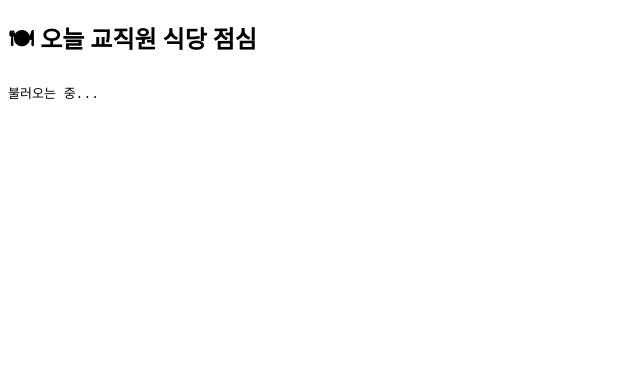
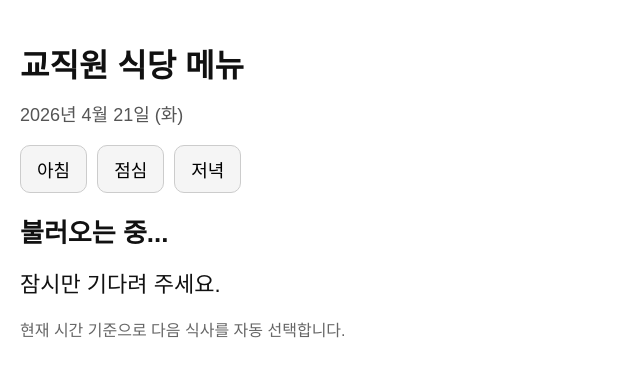
Before and after one commit to swlsw147-ship-it/Meal, a plain HTML site: page index.html in a window 1280 px wide. Shown: the whole page, without its empty margins (0-640 px from the left). Drawn offline with Linux system fonts and the light colour scheme; no server answers.

Commit message:
Update index.html

```diff
--- a/index.html
+++ b/index.html
@@ -1,39 +1,156 @@
 <!DOCTYPE html>
-<html>
+<html lang="ko">
 <head>
   <meta charset="utf-8">
+  <meta name="viewport" content="width=device-width, initial-scale=1">
   <title>교직원 식당 메뉴</title>
+  <style>
+    body {
+      font-family: Arial, sans-serif;
+      margin: 0;
+      padding: 20px;
+      font-size: 20px;
+      line-height: 1.6;
+      background: #ffffff;
+      color: #111;
+    }
+    h1 {
+      font-size: 32px;
+      margin-bottom: 8px;
+    }
+    .date {
+      font-size: 18px;
+      color: #555;
+      margin-bottom: 16px;
+    }
+    .buttons {
+      display: flex;
+      gap: 10px;
+      flex-wrap: wrap;
+      margin-bottom: 20px;
+    }
+    button {
+      font-size: 18px;
+      padding: 10px 16px;
+      border: 1px solid #ccc;
+      border-radius: 10px;
+      background: #f5f5f5;
+    }
+    button.active {
+      background: #111;
+      color: white;
+    }
+    .section-title {
+      font-size: 26px;
+      font-weight: bold;
+      margin: 16px 0 12px;
+    }
+    .menu-box {
+      white-space: pre-line;
+      font-size: 22px;
+    }
+    .calorie {
+      margin-top: 16px;
+      font-size: 20px;
+    }
+    .note {
+      margin-top: 16px;
+      font-size: 16px;
+      color: #666;
+    }
+  </style>
 </head>
 <body>
-<h2>🍽 오늘 교직원 식당 점심</h2>
-<pre id="menu">불러오는 중...</pre>
+  <h1>교직원 식당 메뉴</h1>
+  <div class="date" id="date"></div>
+
+  <div class="buttons">
+    <button id="btn-breakfast" onclick="loadMenu('BREAKFAST')">아침</button>
+    <button id="btn-lunch" onclick="loadMenu('LUNCH')">점심</button>
+    <button id="btn-dinner" onclick="loadMenu('DINNER')">저녁</button>
+  </div>
+
+  <div class="section-title" id="mealTitle">불러오는 중...</div>
+  <div class="menu-box" id="menu">잠시만 기다려 주세요.</div>
+  <div class="calorie" id="calorie"></div>
+  <div class="note">현재 시간 기준으로 다음 식사를 자동 선택합니다.</div>
 
   <script>
-async function loadMenu() {
+    const dayMap = ["SUN","MON","TUE","WED","THU","FRI","SAT"];
+    const mealNameMap = {
+      BREAKFAST: "아침",
+      LUNCH: "점심",
+      DINNER: "저녁"
+    };
+
+    let allData = [];
+    let todayCode = "";
+
+    function getTodayText() {
+      const now = new Date();
+      const y = now.getFullYear();
+      const m = now.getMonth() + 1;
+      const d = now.getDate();
+      const dayNames = ["일","월","화","수","목","금","토"];
+      const day = dayNames[now.getDay()];
+      return `${y}년 ${m}월 ${d}일 (${day})`;
+    }
+
+    function getNextMealType() {
+      const now = new Date();
+      const hour = now.getHours();
+
+      if (hour < 8) return "BREAKFAST";
+      if (hour < 13) return "LUNCH";
+      if (hour < 18) return "DINNER";
+      return "DINNER";
+    }
+
+    function setActiveButton(mealType) {
+      document.getElementById("btn-breakfast").classList.remove("active");
+      document.getElementById("btn-lunch").classList.remove("active");
+      document.getElementById("btn-dinner").classList.remove("active");
+
+      if (mealType === "BREAKFAST") document.getElementById("btn-breakfast").classList.add("active");
+      if (mealType === "LUNCH") document.getElementById("btn-lunch").classList.add("active");
+      if (mealType === "DINNER") document.getElementById("btn-dinner").classList.add("active");
+    }
+
+    async function init() {
+      document.getElementById("date").textContent = getTodayText();
+
       const res = await fetch("https://meal.hexa.pro/mainpage/data");
-  const data = await res.json();
+      allData = await res.json();
 
-  const dayMap = ["SUN","MON","TUE","WED","THU","FRI","SAT"];
-  const today = dayMap[new Date().getDay()];
+      todayCode = dayMap[new Date().getDay()];
+      const defaultMeal = getNextMealType();
+      loadMenu(defaultMeal);
+    }
 
-  const result = data.find(item =>
-    item.dayType === today &&
-    item.mealType === "LUNCH" &&
+    function loadMenu(mealType) {
+      setActiveButton(mealType);
+
+      const result = allData.find(item =>
+        item.dayType === todayCode &&
+        item.mealType === mealType &&
         item.restaurantType === "교직원 식당"
       );
 
-  const el = document.getElementById("menu");
+      document.getElementById("mealTitle").textContent =
+        `오늘 교직원 식당 ${mealNameMap[mealType]}`;
 
       if (!result) {
-    el.textContent = "메뉴 없음";
+        document.getElementById("menu").textContent = "해당 식사 메뉴가 없습니다.";
+        document.getElementById("calorie").textContent = "";
         return;
       }
 
-  el.textContent = result.menus.join("\n") +
-    "\n\n🔥 " + (result.calorie || "");
+      document.getElementById("menu").textContent = result.menus.join("\n");
+      document.getElementById("calorie").textContent =
+        `🔥 ${result.calorie || "칼로리 정보 없음"}`;
     }
 
-loadMenu();
+    init();
   </script>
 </body>
 </html>
```
Lines whose indentation alone changed are shown as unchanged.
